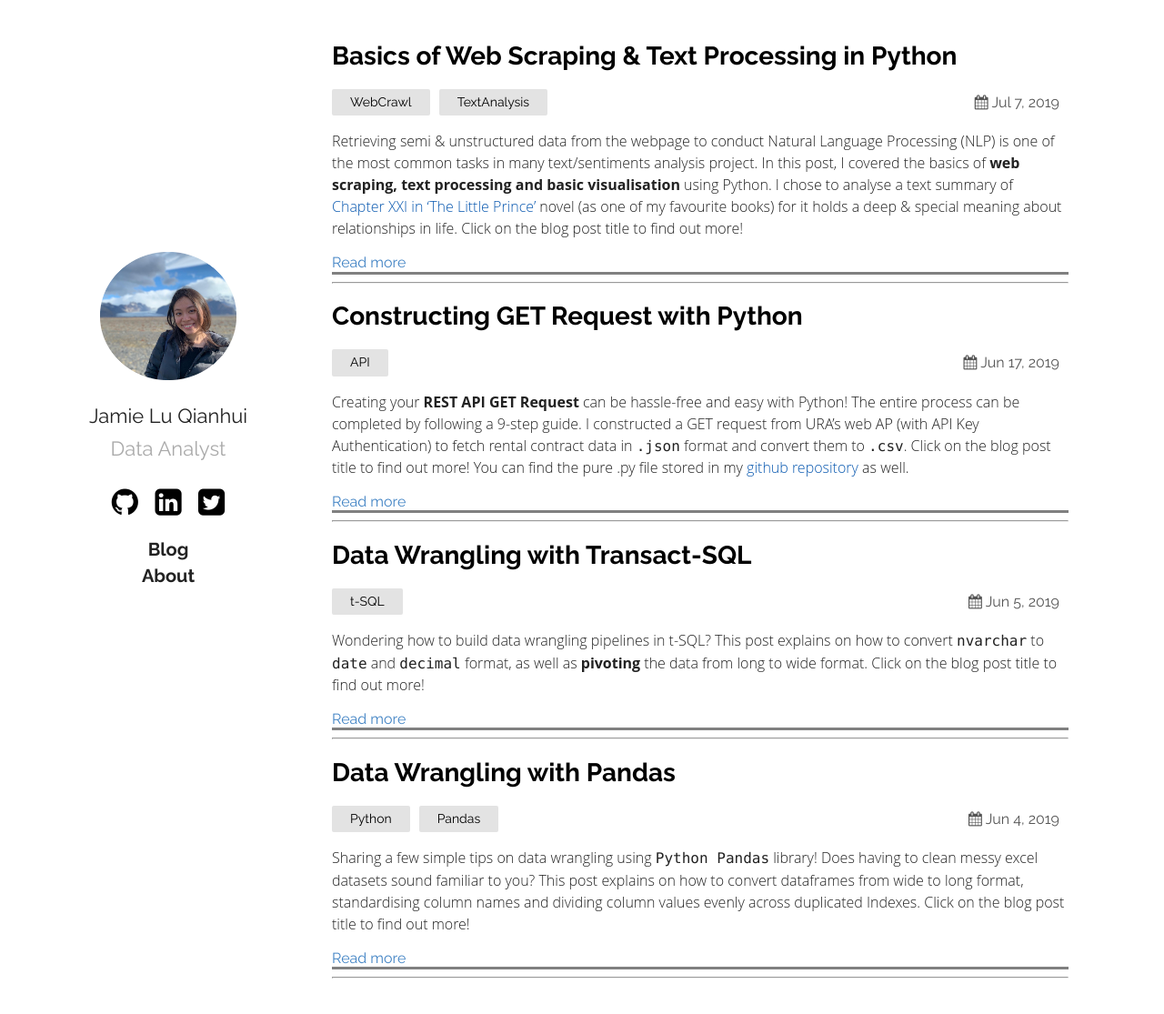
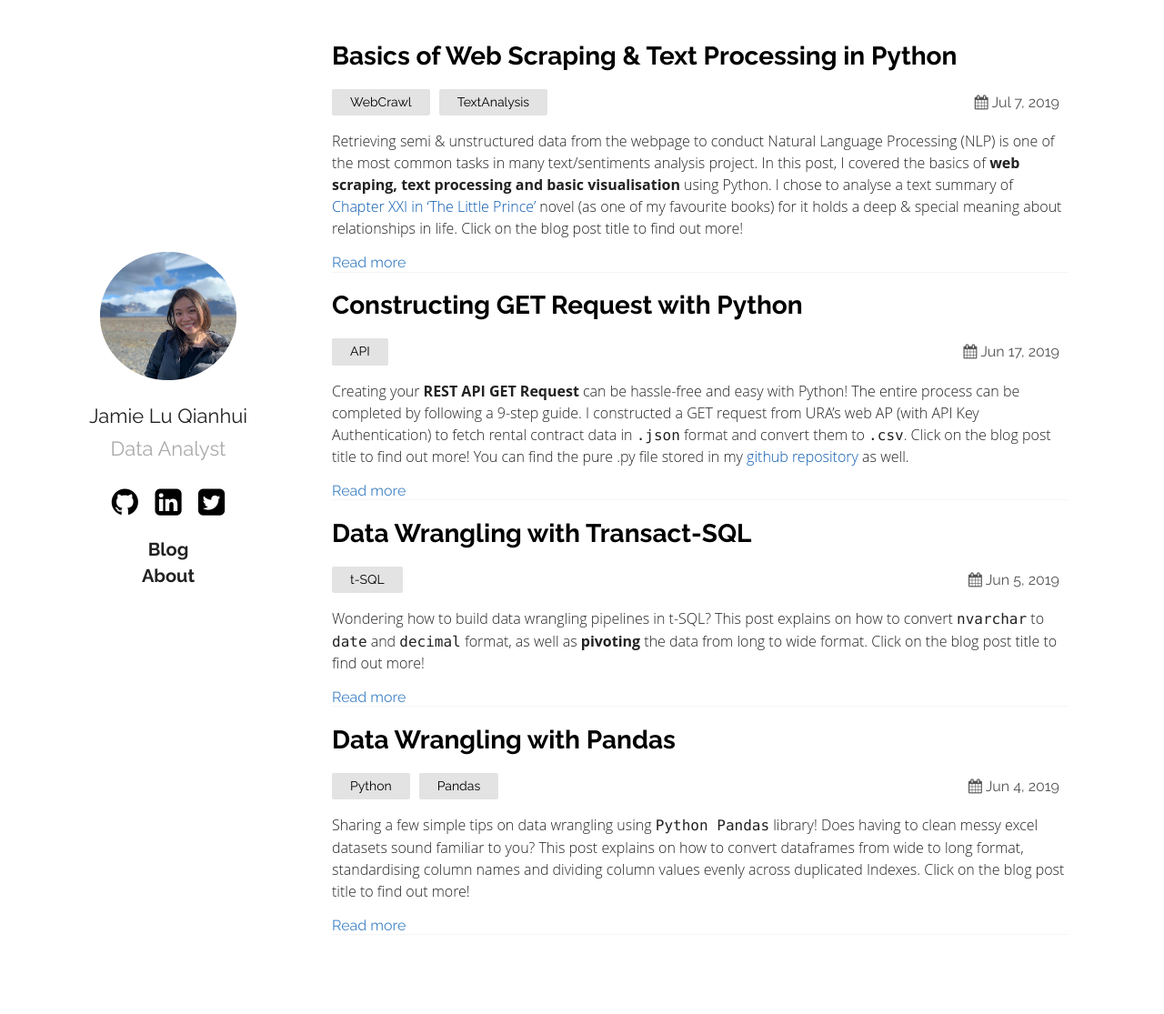
Before and after one commit to jamieqianhui/jamieqianhui.github.io, a Jekyll site: the page built from index.md, in a window 1280 px wide and 1121 px high. Shown: the top 1115 px of the window at 91% size. Built offline with Jekyll 4.4.1, drawn with Linux system fonts in a browser that asks for light colours.

Commit message:
Update home.html

```diff
--- a/_layouts/home.html
+++ b/_layouts/home.html
@@ -43,12 +43,12 @@ layout: default
 			{{ post.excerpt }}
 			{%- endif -%}
 		</div>
-		<div style="border-bottom-style: solid; border-color: grey">
+		<div style="border-bottom-style: solid; border-color: #F5F5F5; border-width:1px;">
 			<a class="readmore" href="{{ post.url | relative_url }}">
 			Read more
 			</a>
 		</div>
-		<hr>
+
 	</li>
 	{%- endfor -%}
 </ul>
```
